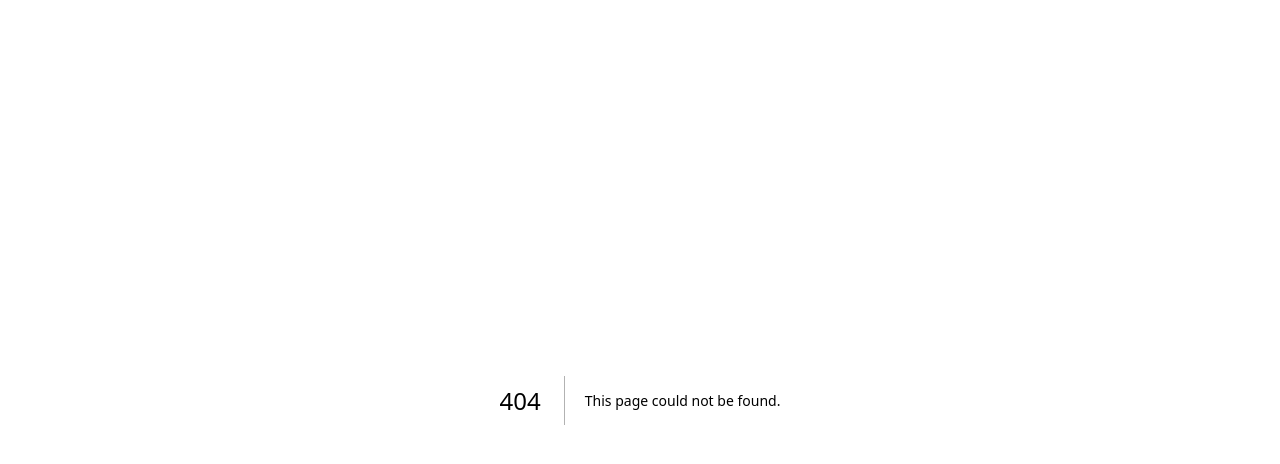
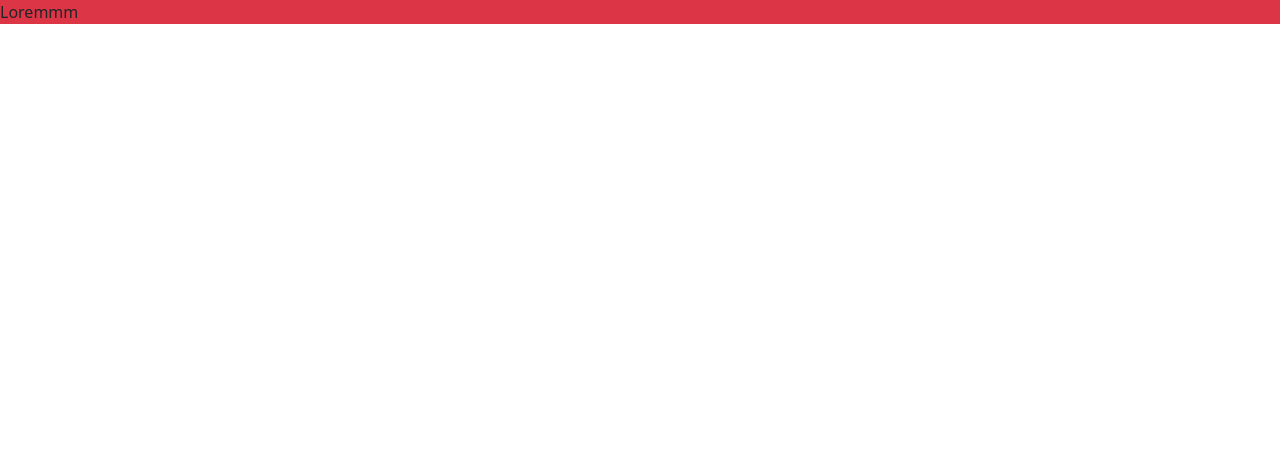
Before and after one commit to FikFikk/luminastore, a Next.js app: page /Dashboard in a window 1280 px wide. Before the commit this address had no page. Shown: the top 464 px of the page. Built offline with nearby package versions, Linux system fonts and the light colour scheme.

Commit message:
Initial Commit

```diff
--- /dev/null
+++ b/src/app/Dashboard/page.tsx
@@ -0,0 +1,10 @@
+import React from 'react'
+
+
+function page() {
+  return (
+    <div className="bg-danger">Loremmm</div>
+  )
+}
+
+export default page
--- a/src/app/layout.tsx
+++ b/src/app/layout.tsx
@@ -1,6 +1,8 @@
 import type { Metadata } from "next";
 import { Geist, Geist_Mono } from "next/font/google";
-import "./globals.css";
+import Script from "next/script";
+// import "./globals.css";
+import  "bootstrap/dist/css/bootstrap.min.css"
 
 const geistSans = Geist({
   variable: "--font-geist-sans",
@@ -24,9 +26,15 @@ export default function RootLayout({
 }>) {
   return (
     <html lang="en">
+      <head>
+
+      </head>
       <body className={`${geistSans.variable} ${geistMono.variable}`}>
         {children}
       </body>
+
+
     </html>
+
   );
 }
```
Also changed, not shown: package.json (+5 -4 lines), src/app/Product/page.tsx (added), 1 other file (tests, documents, lock files or other folders).
